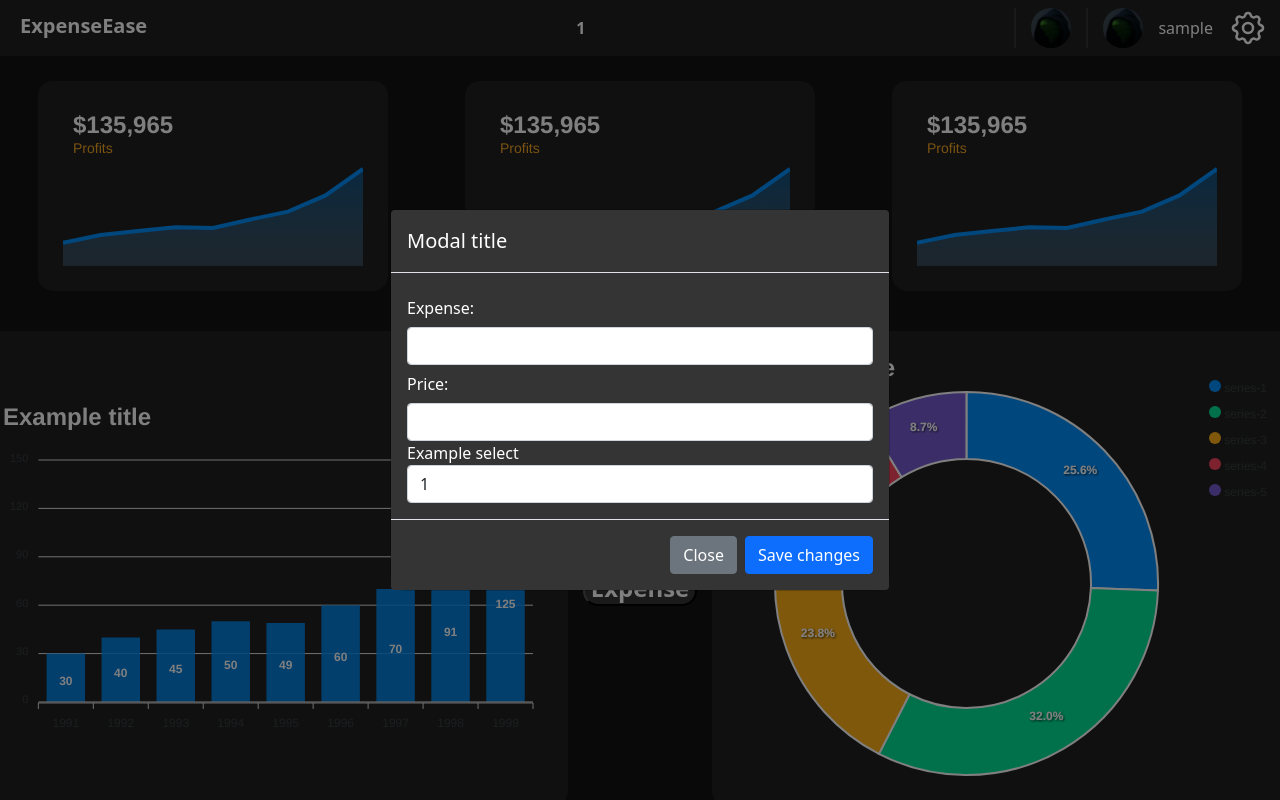
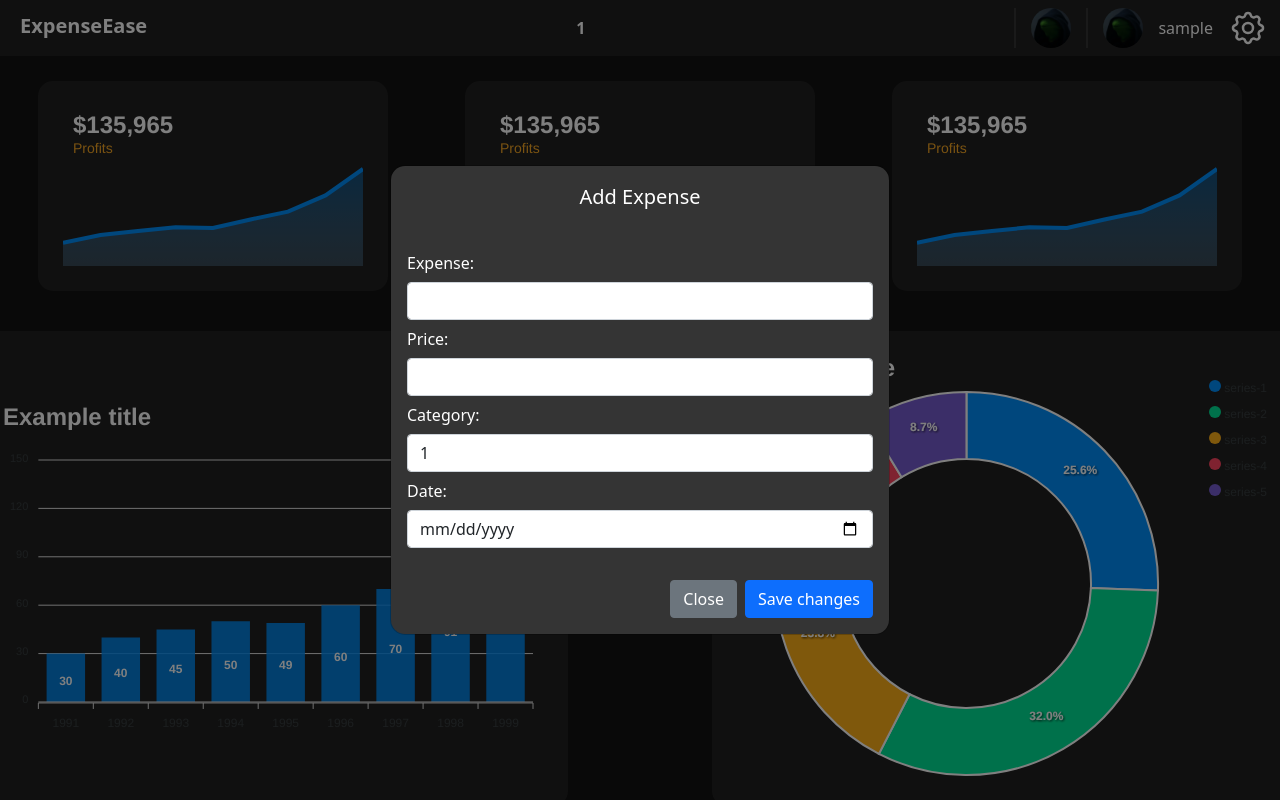
Before and after one commit to CampoNover16/ExpenseEase, a Flask app: page / in a window 1280 px wide, after a click on "Add Expense". Run offline with Flask 3, Linux system fonts and the light colour scheme; the visitor is signed in with stand-in values (Sample User, id 1); tables that the repository leaves empty or names only in its code hold one stand-in row (values such as "Sample post"); some libraries are stand-ins or nearby versions.

Commit message:
added form submition, but need to finish it

```diff
--- a/app.py
+++ b/app.py
@@ -114,6 +114,13 @@ def createBoard():
             message = 'Something went wrong!'
         cursor.close()
     return {"message": message}
+@app.route('/addExpense', methods=['POST','GET'])
+def addExpense():
+    user_id = session.get("user_id")
+    message = None
+    req = request.get_json()
+
+    return {"message": message}
 
 @app.route('/logout')
 def logout():
--- a/static/css/main.css
+++ b/static/css/main.css
@@ -204,8 +204,13 @@ body{
     -webkit-border-radius: 15px !important;
     -moz-border-radius: 15px !important;
     border-radius: 15px !important;
+    background-color: var(--secondary) !important;
 }
 
-.modal-header,.modal-body,.modal-footer{
-    background-color: var(--secondary);
+.modal-header{
+    border-bottom: none !important;
 }
+
+.modal-footer{
+    border-top: none !important;
+}
--- a/templates/index.html
+++ b/templates/index.html
@@ -91,11 +91,11 @@
 <div class="modal fade" id="modalCenter" tabindex="-1" role="dialog" aria-labelledby="modalCenterTitle" aria-hidden="true">
   <div class="modal-dialog modal-dialog-centered" role="document">
     <div class="modal-content" id="modalContent">
-      <div class="modal-header">
-        <h5 class="modal-title" id="modalLongTitle">Modal title</h5>
+      <div class="modal-header d-flex align-items-center justify-content-center">
+        <h5 class="modal-title" id="modalLongTitle">Add Expense</h5>
       </div>
       <div class="modal-body">
-        <form>
+        <form id="add-expense-form">
           <div class="form-group">
             <label for="expense-name" class="col-form-label">Expense:</label>
             <input type="text" class="form-control" id="expense-name">
@@ -105,8 +105,8 @@
             <input type="number" class="form-control" id="expense-price">
           </div>
             <div class="form-group">
-              <label for="categorySelect">Example select</label>
-                <select class="form-control" id="categorySelect">
+              <label for="expense-category" class="col-form-label">Category:</label>
+                <select class="form-control" id="expense-category">
                   <option>1</option>
                   <option>2</option>
                   <option>3</option>
@@ -114,16 +114,45 @@
                   <option>5</option>
                 </select>
             </div>
+          <div class="form-group">
+            <label for="expense-date" class="col-form-label">Date:</label>
+            <input type="date" class="form-control" id="expense-date">
+          </div>
         </form>
       </div>
       <div class="modal-footer">
-        <button type="button" class="btn btn-secondary" data-dismiss="modal">Close</button>
-        <button type="button" class="btn btn-primary">Save changes</button>
+        <button type="button" class="btn btn-secondary" data-bs-dismiss="modal">Close</button>
+        <button type="submit" form="add-expense-form" class="btn btn-primary" data-bs-dismiss="modal">Save changes</button>
       </div>
     </div>
   </div>
 </div>
 <script>
+  var modal = document.getElementById("modalCenter");
+  var addExpenseForm = document.getElementById("add-expense-form");
+
+  function addExpenseFormHandler(){
+    var name = document.getElementById("expense-name").value;
+    var price = document.getElementById("expense-price").value;
+    var category = document.getElementById("expense-category").value;
+    var date = document.getElementById("expense-date").value;
+
+    var addExpenseData = {
+      name,
+      price,
+      category,
+      date,
+    }
+
+    console.log(addExpenseData);
+  }
+
+  addExpenseForm.addEventListener("submit", function(e){
+    e.preventDefault();
+    addExpenseFormHandler();
+    addExpenseForm.reset();
+  })
+
   document.getElementById('create_board_btn').addEventListener('click', function(e){
     e.preventDefault();
     createUserBoard()
@@ -255,8 +284,7 @@
         }
         };
 
-  document.getElementById("modalCenter").addEventListener("shown.bs.modal", function (event) {
-  });
+
     var chartSpark1 = new ApexCharts(document.querySelector("#chartSpark1"), optionsSpark3);
     var chartSpark2 = new ApexCharts(document.querySelector("#chartSpark2"), optionsSpark3);
     var chartSpark3 = new ApexCharts(document.querySelector("#chartSpark3"), optionsSpark3);
```
